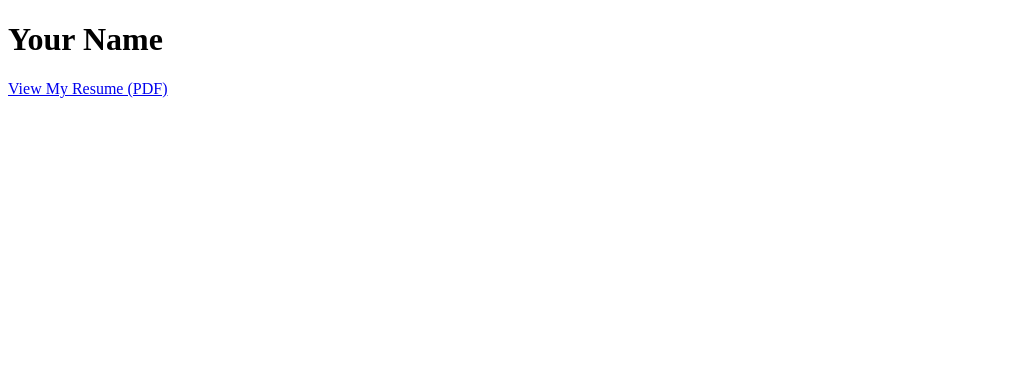
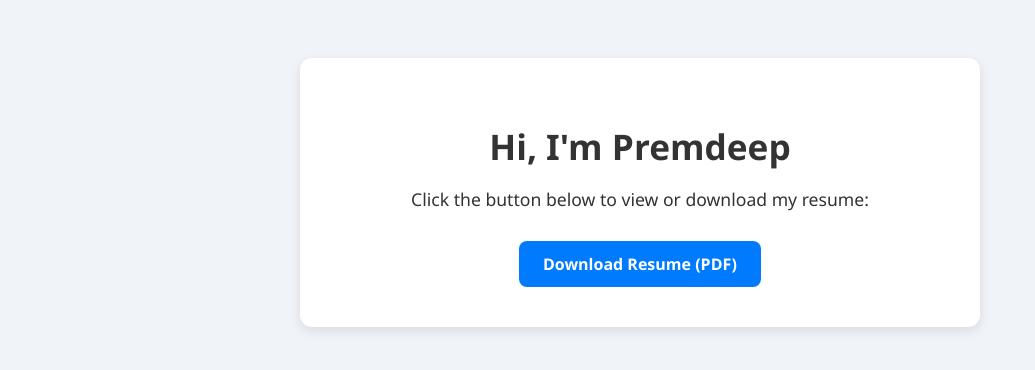
Before and after one commit to Premdeep20/premdeep.github.io, a plain HTML site: page index.html in a window 1280 px wide. Shown: the whole page, without its empty margins (0-1035 px from the left). Drawn offline with Linux system fonts and the light colour scheme.

Commit message:
Update index.html

```diff
--- a/index.html
+++ b/index.html
@@ -1,11 +1,53 @@
 <!DOCTYPE html>
 <html lang="en">
 <head>
-  <meta charset="UTF-8">
-  <title>Your Name - Resume</title>
+  <meta charset="UTF-8" />
+  <meta name="viewport" content="width=device-width, initial-scale=1.0"/>
+  <title>Premdeep - Resume</title>
+  <style>
+    body {
+      font-family: 'Segoe UI', Tahoma, Geneva, Verdana, sans-serif;
+      background: #f0f4f8;
+      color: #333;
+      text-align: center;
+      padding: 50px;
+    }
+    .container {
+      background: white;
+      max-width: 600px;
+      margin: auto;
+      padding: 40px;
+      border-radius: 12px;
+      box-shadow: 0 4px 12px rgba(0,0,0,0.1);
+    }
+    h1 {
+      font-size: 2.2rem;
+      margin-bottom: 10px;
+    }
+    p {
+      font-size: 1.1rem;
+      margin-bottom: 30px;
+    }
+    a.button {
+      display: inline-block;
+      padding: 12px 24px;
+      background-color: #007bff;
+      color: white;
+      text-decoration: none;
+      border-radius: 8px;
+      font-weight: bold;
+      transition: background-color 0.3s ease;
+    }
+    a.button:hover {
+      background-color: #0056b3;
+    }
+  </style>
 </head>
 <body>
-  <h1>Your Name</h1>
-  <p><a href="resume.pdf" target="_blank">View My Resume (PDF)</a></p>
+  <div class="container">
+    <h1>Hi, I'm Premdeep</h1>
+    <p>Click the button below to view or download my resume:</p>
+    <a class="button" href="Premdeep_Singh_May_2025.pdf" target="_blank">Download Resume (PDF)</a>
+  </div>
 </body>
 </html>
```
